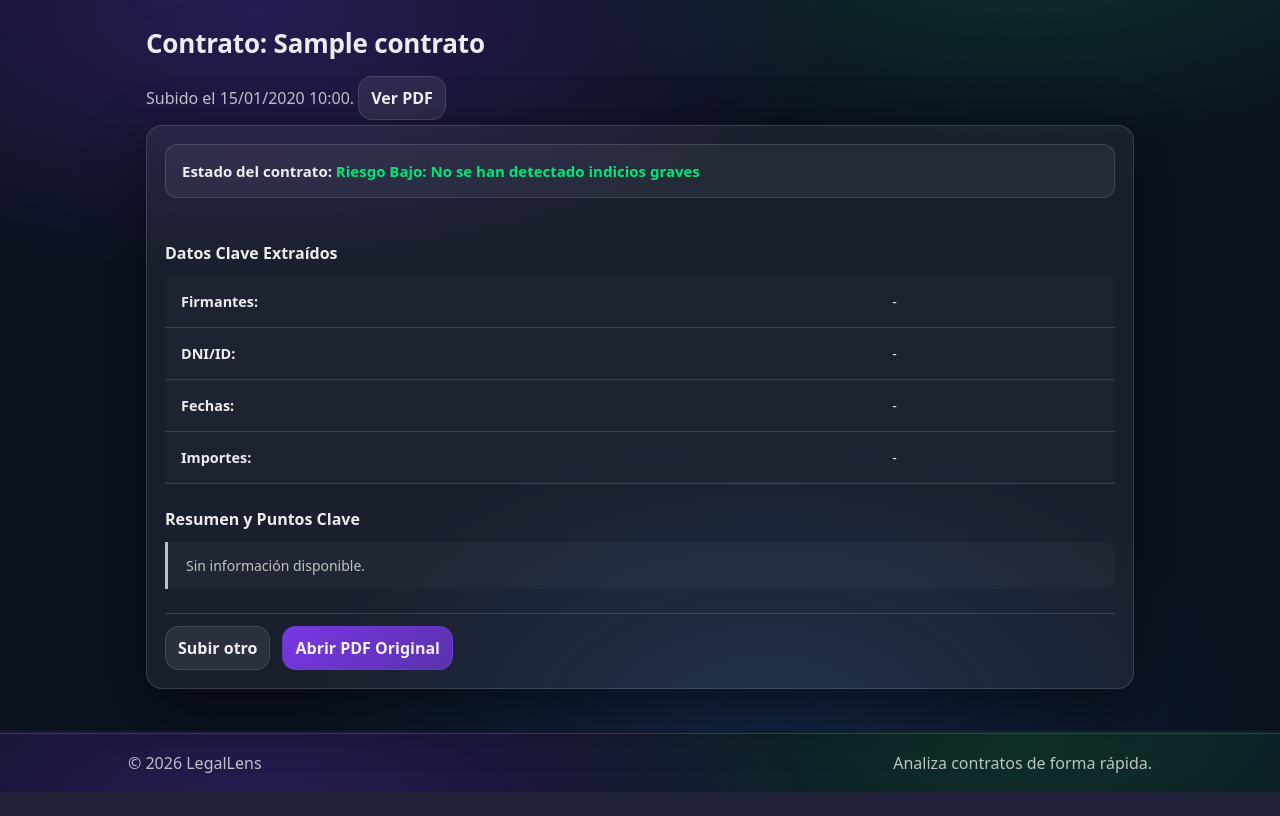
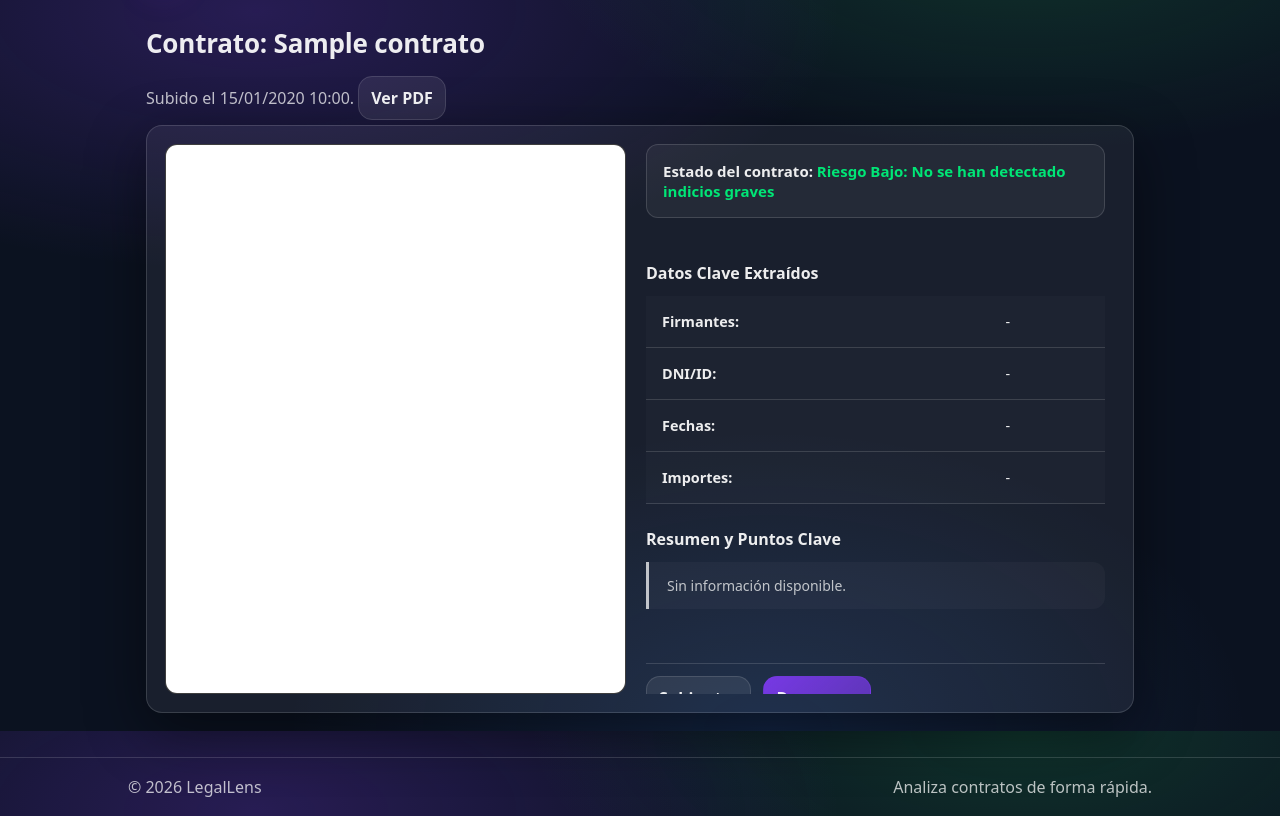
Before and after one commit to sergiorg03/Tarea-Final-LegalLens, a Django app: page /contrato/1/ in a window 1280 px wide. Shown: the part 69-885 px from the top of the page. Before the commit the page ends 861 px from the top, so only its background shows below. Run offline with Django 5.2, Linux system fonts and the light colour scheme; a user stored in the database is signed in; tables that the repository leaves empty hold one stand-in row (values such as "Sample post").

Commit message:
FEAT: Modificada la interfaz para poder pder ver el pdf y el informe obtenido por la IA

```diff
--- a/app_django/contratos/static/contratos/css/style.css
+++ b/app_django/contratos/static/contratos/css/style.css
@@ -359,7 +359,7 @@ button:hover,
   font-style: normal;
 }
 
-/* Formal Status Styles */
+/* Estilo formal del estado */
 .status-formal {
   padding: 16px;
   background: rgba(255, 255, 255, 0.05);
@@ -378,7 +378,50 @@ button:hover,
   font-weight: 600;
 }
 
-/* Dashboard Table & Badges */
+/* mostrar la información en paralelo */
+.report-layout {
+  display: flex;
+  gap: 20px;
+  height: calc(100vh - 250px);
+  min-height: 500px;
+}
+
+.report-left {
+  flex: 1;
+  background: #1e1e1e;
+  border-radius: var(--radius-sm);
+  overflow: hidden;
+  border: 1px solid var(--border);
+}
+
+.report-right {
+  flex: 1;
+  overflow-y: auto;
+  padding-right: 10px;
+}
+
+/* Scrollbar Custom */
+.report-right::-webkit-scrollbar {
+  width: 6px;
+}
+
+.report-right::-webkit-scrollbar-thumb {
+  background: var(--border);
+  border-radius: 10px;
+}
+
+@media (max-width: 900px) {
+  .report-layout {
+    flex-direction: column;
+    height: auto;
+  }
+
+  .report-left {
+    height: 400px;
+  }
+}
+
+/* Tabla de Dashboard */
 .table-container {
   overflow-x: auto;
   margin-top: 8px;
@@ -504,6 +547,7 @@ button:hover,
   max-width: 450px;
   margin: 40px auto;
 }
+
 .auth-form {
   background: var(--panel);
   padding: 32px;
@@ -511,31 +555,37 @@ button:hover,
   border: 1px solid var(--border);
   box-shadow: var(--shadow);
 }
+
 .auth-form p {
   margin-bottom: 20px;
 }
+
 .auth-form p label {
   display: block;
   margin-bottom: 8px;
   font-size: 14px;
   color: var(--muted);
 }
+
 .auth-footer {
   text-align: center;
   margin-top: 24px;
   color: var(--muted);
   font-size: 15px;
 }
+
 .auth-footer a {
   color: var(--brand);
   font-weight: 600;
 }
+
 .btn-block {
   width: 100%;
   margin-top: 8px;
   padding: 12px;
   font-size: 16px;
 }
+
 .helptext {
   display: block;
   font-size: 12px;
--- a/app_django/contratos/templates/contratos/info_contrato.html
+++ b/app_django/contratos/templates/contratos/info_contrato.html
@@ -13,6 +13,18 @@
   </p>
 {% endblock %}
 {% block content %}
+  <div class="report-layout">
+    <!-- Izquierda: Visor del PDF -->
+    <div class="report-left">
+      {% if contrato.archivo_pdf %}
+        <iframe src="{{ contrato.archivo_pdf.url }}" width="100%" height="100%" style="border: none;"></iframe>
+      {% else %}
+        <div class="muted" style="padding: 20px;">Archivo PDF no disponible.</div>
+      {% endif %}
+    </div>
+
+    <!-- Derecha: Informe de la IA -->
+    <div class="report-right">
       <div class="analysis-results">
         <!-- Indicador de Estado -->
         <div class="status-formal">
@@ -36,7 +48,7 @@
         </div>
 
         <!-- Resultados en Cuadrícula -->
-    <div class="result-grid">
+        <div class="result-grid" style="display: block;">
           <div class="result-section">
             <h4>Resumen y Puntos Clave</h4>
             <ul class="clause-list">
@@ -49,7 +61,7 @@
           </div>
 
           {% if banderas_rojas %}
-      <div class="result-section">
+          <div class="result-section" style="margin-top: 20px;">
             <h4>Infracciones (Alertas)</h4>
             <ul class="clause-list">
               {% for bandera in banderas_rojas %}
@@ -63,15 +75,11 @@
         </div>
 
         <!-- Acciones Finales -->
-    <div class="actions-footer">
-      <a class="btn" href="{% url 'subir_contrato' %}">
-        Subir otro
-      </a>
-      {% if contrato.archivo_pdf %}
-        <a class="btn btn-primary" href="{{ contrato.archivo_pdf.url }}" target="_blank" rel="noopener">
-          Abrir PDF Original
-        </a>
-      {% endif %}
+        <div class="actions-footer" style="margin-top: 30px;">
+          <a class="btn" href="{% url 'subir_contrato' %}">Subir otro</a>
+          <a class="btn btn-primary" href="{% url 'descargar_pdf' contrato.pk %}">Descargar</a>
+        </div>
+      </div>
     </div>
   </div>
 {% endblock %}
```
Lines whose indentation alone changed are shown as unchanged.
